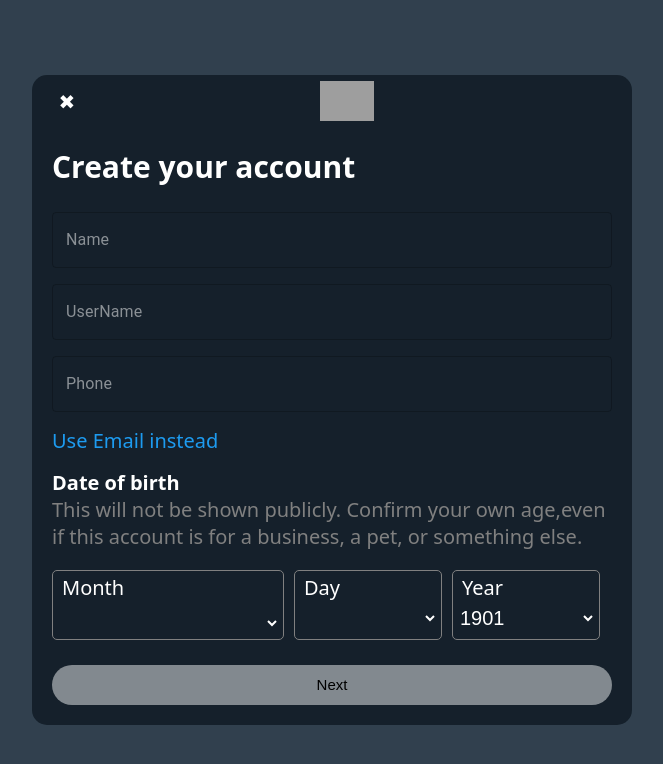
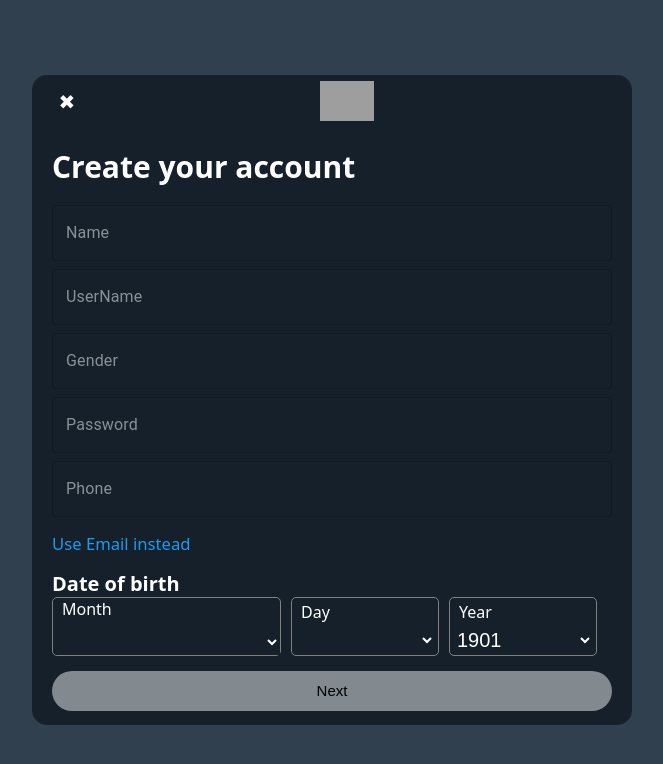
Before and after one commit to surajhimanshu/Chirp, a React (Create React App) app: page /signupform in a window 1280 px wide. Shown: the top 764 px of the page, without its empty margins (308-971 px from the left). Built offline with nearby package versions, Linux system fonts and the light colour scheme; grey boxes are pictures that could not be loaded; the HTML template or start-up script is replaced by a standard one.

Commit message:
signup field added

```diff
--- a/src/features/Signup/Signupform.jsx
+++ b/src/features/Signup/Signupform.jsx
@@ -190,7 +190,8 @@ const Signupform = () => {
             </div>
             <div></div>
           </div>
-          <h2>Create your account</h2>
+          <div className={style.h2}> <h2>Create your account</h2></div>
+
 
           <form action="" onSubmit={Submit}>
             <div className={style.form}>
@@ -215,11 +216,13 @@ const Signupform = () => {
                 />
               </Box>
 
+
+
               <Box
                 sx={{
                   display: "flex",
                   alignItems: "center",
-                  "& > :not(style)": { mt: 2 },
+                  "& > :not(style)": { mt: 1 },
                 }}
               >
                 <TextField
@@ -236,12 +239,59 @@ const Signupform = () => {
                 />
               </Box>
 
+
+              <Box
+                sx={{
+                  display: "flex",
+                  alignItems: "center",
+                  "& > :not(style)": { mt: 1},
+                }}
+              >
+                <TextField
+                  InputLabelProps={{
+                    style: { color: "rgba(255, 255, 255, 0.5)" },
+                  }}
+                  className={style.name}
+                  name="gender"
+                  helperText=""
+                  id="demo-helper-text-aligned"
+                  label="Gender"
+                  onChange={check}
+                  ref={name}
+                />
+              </Box>
+
+
+              <Box
+                sx={{
+                  display: "flex",
+                  alignItems: "center",
+                  "& > :not(style)": { mt: 1},
+                }}
+              >
+                <TextField
+                  InputLabelProps={{
+                    style: { color: "rgba(255, 255, 255, 0.5)" },
+                  }}
+                  className={style.name}
+                  name="password"
+                  helperText=""
+                  id="demo-helper-text-aligned"
+                  label="Password"          onChange={check}
+                  ref={name}
+                />
+              </Box>
+
+
+
+
+
               <Box
                 sx={{
                   color: "white",
                   display: "flex",
                   alignItems: "center",
-                  "& > :not(style)": { mt: 2, color: "white" },
+                  "& > :not(style)": { mt: 1, color: "white" },
                 }}
               >
                 <TextField
@@ -264,10 +314,7 @@ const Signupform = () => {
               </div>
               <div className="DOB">
                 <strong>Date of birth</strong>
-                <p className={style.p}>
-                  This will not be shown publicly. Confirm your own age,even if
-                  this account is for a business, a pet, or something else.
-                </p>
+
                 <div className={style.date}>
                   <div className={style.month}>
                     <div className={style.x}> Month</div>
--- a/src/features/Signup/Signupform.module.css
+++ b/src/features/Signup/Signupform.module.css
@@ -54,7 +54,7 @@ body {
     margin: 15px 0 15px 0;
     cursor: pointer;
     width: fit-content;
-
+  font-size: smaller;
 }
 
 .link:hover {
@@ -80,6 +80,7 @@ body {
 .date {
     display: flex;
     gap: 10px;
+  font-size: medium;
 }
 
 
@@ -88,7 +89,8 @@ body {
     border: 1px solid grey;
     border-radius: 5px;
     width: 40%;
-    padding: 3px;
+    padding-top: 0;
+    padding-left: 3px;
 }
 
 .Day {
@@ -107,7 +109,7 @@ body {
 
 .button {
     width: 100%;
-    margin-top: 50px;
+    margin-top: 40px;
     height: 40px;
     font-size: 15px;
     border-radius: 25px;
@@ -122,7 +124,9 @@ body {
    color: white;
     width: 100%;
 }
-
+.form{
+  margin-top: -7px;
+}
 .form input{
 
     color: white;
```
